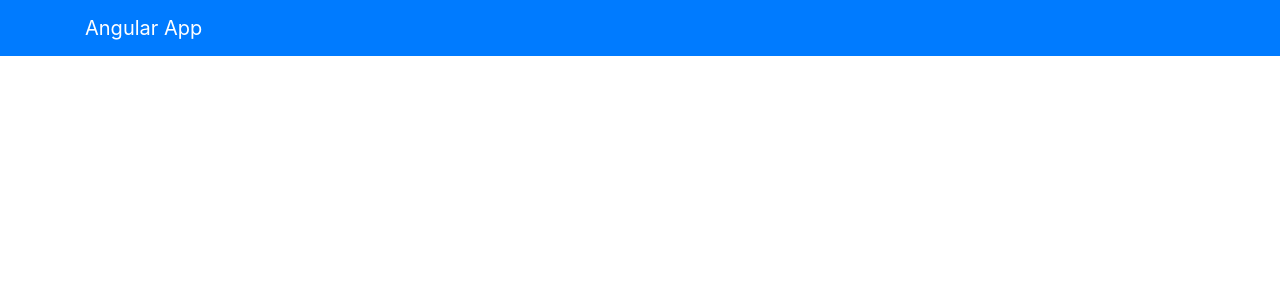
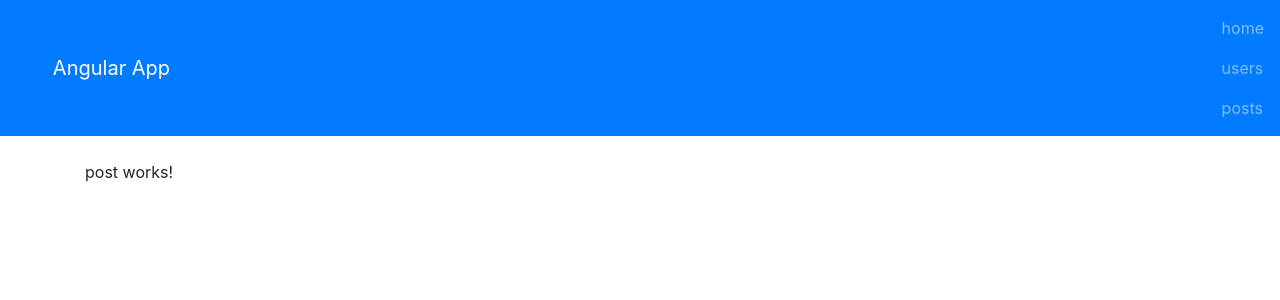
Before and after one commit to DeanHou666/build-from-scrath-git, an Angular app: page /posts/1 in a window 1280 px wide. Before the commit this address led to /. Shown: the top 300 px of the page. Built offline with nearby package versions, Linux system fonts and the light colour scheme.

Commit message:
generate post

```diff
--- a/src/app/app.module.ts
+++ b/src/app/app.module.ts
@@ -11,6 +11,7 @@ import { UserComponent } from './components/user/user.component';
 import { NavbarComponent } from './components/navbar/navbar.component';
 import { AppRoutingModule } from './app-routing/app-routing.module';
 import { HomeComponent } from './components/home/home.component';
+import { PostComponent } from './components/post/post.component';
 
 
 
@@ -22,7 +23,8 @@ import { HomeComponent } from './components/home/home.component';
     UsersComponent,
     UserComponent,
     NavbarComponent,
-    HomeComponent
+    HomeComponent,
+    PostComponent
   ],
   imports: [
     BrowserModule,
--- a/src/app/components/home/home.component.html
+++ b/src/app/components/home/home.component.html
@@ -1,4 +1,4 @@
 <h1>welcome</h1>
 <p>this is the angualr front to back sandbox application</p>
-<button class="btn secondary"> User section</button>
-<button class="btn btn-dark">post section</button>
+<button class="btn secondary" [routerLink]="['/users']" routerLinkActive="router-link-active" > User section</button>
+<button class="btn btn-dark" [routerLink]="['/posts']" routerLinkActive="router-link-active" >post section</button>
--- a/src/app/components/navbar/navbar.component.html
+++ b/src/app/components/navbar/navbar.component.html
@@ -1,5 +1,16 @@
-<nav class="navbar navbar-dark bg-primary mb-4">
+<nav class="navbar navbar-dark nav-expand bg-primary mb-4">
   <div class="container">
-    <a href="#" class="navbar-brand">Angular App</a>
+    <a [routerLink]="['/']" routerLinkActive="router-link-active" class="navbar-brand">Angular App</a>
   </div>
+  <ul class="navbar-nav ml-auto">
+    <li class="nav-item" [routerLinkActive]="['active']" [routerLinkActiveOptions]="{exact:true}">
+      <a routerLink="/" class="nav-link">home</a>
+    </li>
+    <li class="nav-item" [routerLinkActive]="['active']" [routerLinkActiveOptions]="{exact:true}">
+      <a routerLink="/users" class="nav-link">users</a>
+    </li>
+    <li class="nav-item" [routerLinkActive]="['active']" [routerLinkActiveOptions]="{exact:true}">
+      <a routerLink="/posts" class="nav-link">posts</a>
+    </li>
+  </ul>
 </nav>
--- /dev/null
+++ b/src/app/components/post/post.component.html
@@ -0,0 +1,3 @@
+<p>
+  post works!
+</p>
--- /dev/null
+++ b/src/app/components/post/post.component.ts
@@ -0,0 +1,15 @@
+import { Component, OnInit } from '@angular/core';
+
+@Component({
+  selector: 'app-post',
+  templateUrl: './post.component.html',
+  styleUrls: ['./post.component.css']
+})
+export class PostComponent implements OnInit {
+
+  constructor() { }
+
+  ngOnInit() {
+  }
+
+}
```
Also changed, not shown: src/app/app-routing/app-routing.module.ts (+7 -1 lines), src/app/components/post/post.component.css (added).
